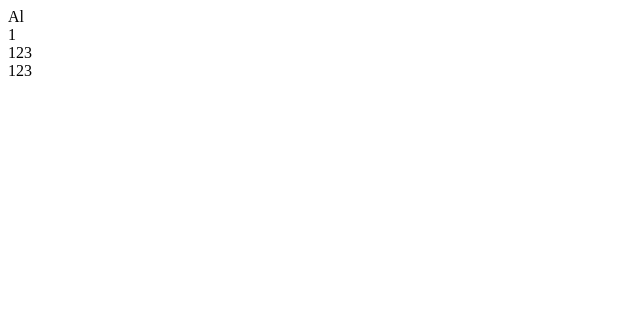
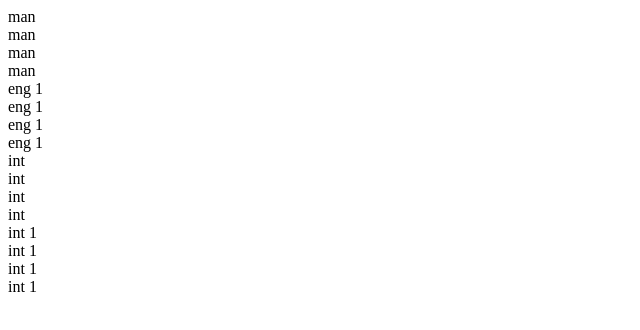
Before and after one commit to sveraleyva/teamProfileGenerator, a website: page team.html in a window 1280 px wide. Shown: the whole page, without its empty margins (0-640 px from the left). Drawn offline with Linux system fonts and the light colour scheme.

Commit message:
edited generateHTML function to loop through all the different types of employees and add them to the HTML

```diff
--- a/team.html
+++ b/team.html
@@ -7,11 +7,28 @@
       <title>Team Profile Builder</title>
   </head>
   <body>
-
-<div>Al</div>
-<div>1</div>
-<div>123</div>
-<div>123</div>
-
+  <div class="managerCard">
+  <div>man</div>
+  <div>man</div>
+  <div>man</div>
+  <div>man</div>
+  </div>
+  <div class="engineerCard">
+      <div>eng 1</div>
+      <div>eng 1</div>
+      <div>eng 1</div>
+      <div>eng 1</div>
+      </div>
+  <div class="internCard">
+      <div>int </div>
+      <div>int</div>
+      <div>int</div>
+      <div>int</div>
+      </div><div class="internCard">
+      <div>int 1</div>
+      <div>int 1</div>
+      <div>int 1</div>
+      <div>int 1</div>
+      </div>
   </body>
   </html>
```
Also changed, not shown: index.js (+49 -8 lines). Lines whose indentation alone changed are shown as unchanged.
